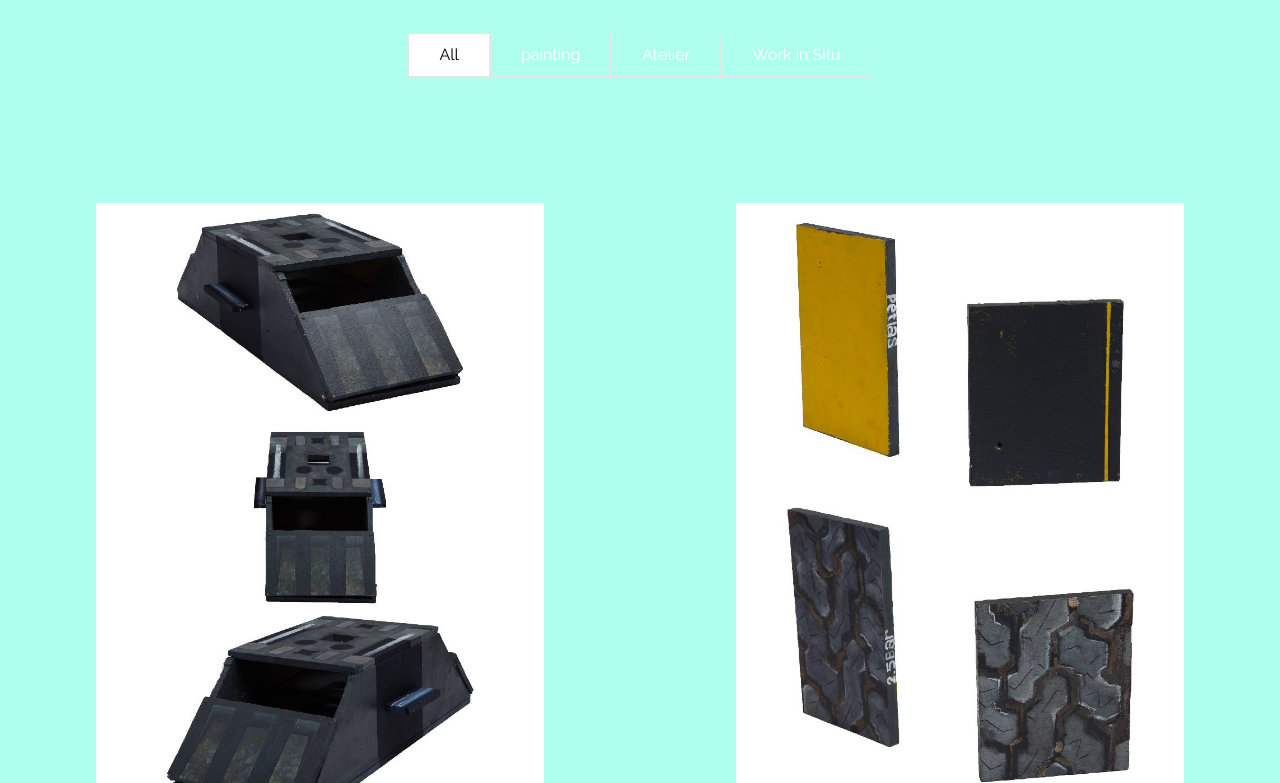
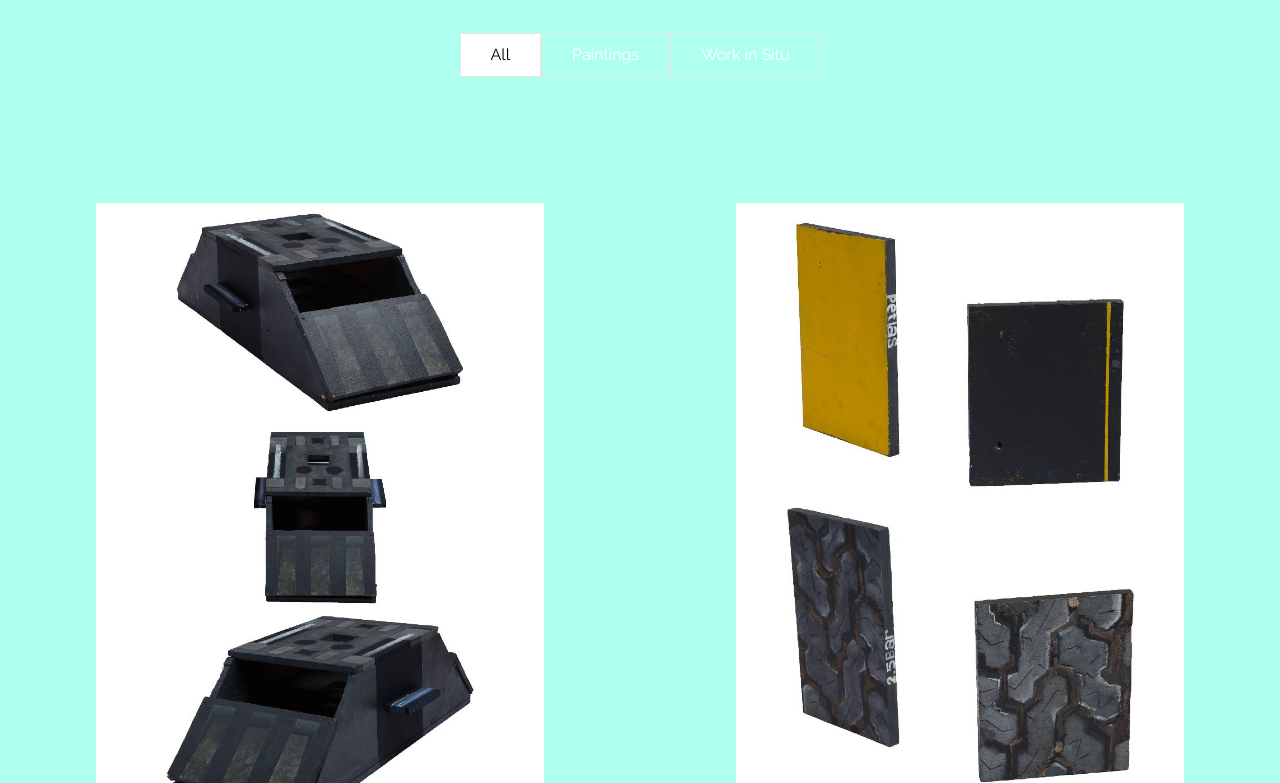
Before and after one commit to lievenvanderheyden/lievenvanderheyden.github.io, a plain HTML site: page paintings.html in a window 1280 px wide. Shown: the part 93-876 px from the top of the page. Drawn offline with Linux system fonts and the light colour scheme.

Commit message:
create github pages

```diff
--- a/paintings.html
+++ b/paintings.html
@@ -6,7 +6,7 @@
   <meta http-equiv="X-UA-Compatible" content="IE=edge">
   <meta name="generator" content="Mobirise v3.12.1, mobirise.com">
   <meta name="viewport" content="width=device-width, initial-scale=1">
-  <link rel="shortcut icon" href="assets/images/logo.png" type="image/x-icon">
+  <link rel="shortcut icon" href="assets/images/-dsc0012-192x128.jpg" type="image/x-icon">
   <meta name="description" content="copyright. lieven vanderheyden
 ">
 
@@ -36,7 +36,7 @@
                 <div class="mbr-table-cell">
 
                     <div class="navbar-brand">
-                        <a href="index.html" target="_blank" class="navbar-logo"><img src="assets/images/logo.png" alt="Mobirise"></a>
+                        <a href="index.html" target="_blank" class="navbar-logo"><img src="assets/images/-dsc0011-192x128.jpg" alt="Mobirise"></a>
                         <a class="navbar-caption text-black" href="https://mobirise.com">Dilettante Iconoclast</a>
                     </div>
 
@@ -47,7 +47,7 @@
                         <div class="hamburger-icon"></div>
                     </button>
 
-                    <ul class="nav-dropdown collapse pull-xs-right nav navbar-nav navbar-toggleable-sm" id="exCollapsingNavbar"><li class="nav-item"><a class="nav-link link" href="https://mobirise.com/" aria-expanded="false"></a></li><li class="nav-item nav-btn"><a class="nav-link btn btn-white btn-white-outline" href="index.html">HOME</a></li><li class="nav-item nav-btn"><a class="nav-link btn btn-white btn-white-outline" href="contacts.html">CONTACT</a></li><li class="nav-item nav-btn"><a class="nav-link btn btn-white btn-white-outline" href="paintings.html">PAINTINGS</a></li><li class="nav-item nav-btn"><a class="nav-link btn btn-white btn-white-outline" href="photos.html">PHOTOS</a></li><li class="nav-item nav-btn"><a class="nav-link btn btn-white btn-white-outline" href="drawings.html">DRAWINGS</a></li><li class="nav-item nav-btn"><a class="nav-link btn btn-white btn-white-outline" href="sculptures.html">SCULPTURES</a></li><li class="nav-item nav-btn"><a class="nav-link btn btn-white btn-white-outline" href="assignments.html">ASSIGNMENTS</a></li></ul>
+                    <ul class="nav-dropdown collapse pull-xs-right nav navbar-nav navbar-toggleable-sm" id="exCollapsingNavbar"><li class="nav-item"><a class="nav-link link" href="https://mobirise.com/" aria-expanded="false"></a></li><li class="nav-item nav-btn"><a class="nav-link btn btn-white btn-white-outline" href="index.html">HOME</a></li><li class="nav-item nav-btn"><a class="nav-link btn btn-white btn-white-outline" href="contacts.html">CONTACT</a></li><li class="nav-item nav-btn"><a class="nav-link btn btn-white btn-white-outline" href="paintings.html">PAINTINGS</a></li><li class="nav-item nav-btn"><a class="nav-link btn btn-white btn-white-outline" href="photos.html">PHOTOS</a></li><li class="nav-item nav-btn"><a class="nav-link btn btn-white btn-white-outline" href="drawings.html">DRAWINGS</a></li><li class="nav-item nav-btn"><a class="nav-link btn btn-white btn-white-outline" href="assignments.html">ASSIGNMENTS</a></li></ul>
                     <button hidden="" class="navbar-toggler navbar-close" type="button" data-toggle="collapse" data-target="#exCollapsingNavbar">
                         <div class="close-icon"></div>
                     </button>
@@ -60,7 +60,7 @@
 
 </section>
 
-<section class="engine"><a rel="external" href="https://mobirise.com">mobirise.com</a></section><section class="mbr-gallery mbr-section mbr-section-nopadding mbr-slider-carousel mbr-after-navbar" id="gallery3-6" data-filter="true" style="background-color: rgb(174, 255, 238); padding-top: 6rem; padding-bottom: 1.5rem;">
+<section class="engine"><a rel="external" href="https://mobirise.com">https://mobirise.com/</a></section><section class="mbr-gallery mbr-section mbr-section-nopadding mbr-slider-carousel mbr-after-navbar" id="gallery3-6" data-filter="true" style="background-color: rgb(174, 255, 238); padding-top: 6rem; padding-bottom: 1.5rem;">
     <!-- Filter -->
     <div class="mbr-gallery-filter container gallery-filter-active gallery-filter__bg">
         <ul>
@@ -73,7 +73,7 @@
         <div class=" mbr-gallery-layout-default">
             <div>
                 <div>
-                    <div class="mbr-gallery-item mbr-gallery-item__mobirise3 mbr-gallery-item--p6" data-tags="painting" data-video-url="false">
+                    <div class="mbr-gallery-item mbr-gallery-item__mobirise3 mbr-gallery-item--p6" data-tags="Paintings" data-video-url="false">
                         <div href="#lb-gallery3-6" data-slide-to="0" data-toggle="modal">
 
 
@@ -83,7 +83,7 @@
                             <span class="icon-focus"></span>
 
                         </div>
-                    </div><div class="mbr-gallery-item mbr-gallery-item__mobirise3 mbr-gallery-item--p6" data-tags="painting" data-video-url="false">
+                    </div><div class="mbr-gallery-item mbr-gallery-item__mobirise3 mbr-gallery-item--p6" data-tags="Paintings" data-video-url="false">
                         <div href="#lb-gallery3-6" data-slide-to="1" data-toggle="modal">
 
 
@@ -93,7 +93,7 @@
                             <span class="icon-focus"></span>
 
                         </div>
-                    </div><div class="mbr-gallery-item mbr-gallery-item__mobirise3 mbr-gallery-item--p6" data-tags="painting" data-video-url="false">
+                    </div><div class="mbr-gallery-item mbr-gallery-item__mobirise3 mbr-gallery-item--p6" data-tags="Paintings" data-video-url="false">
                         <div href="#lb-gallery3-6" data-slide-to="2" data-toggle="modal">
 
 
@@ -103,7 +103,7 @@
                             <span class="icon-focus"></span>
 
                         </div>
-                    </div><div class="mbr-gallery-item mbr-gallery-item__mobirise3 mbr-gallery-item--p6" data-tags="Atelier" data-video-url="false">
+                    </div><div class="mbr-gallery-item mbr-gallery-item__mobirise3 mbr-gallery-item--p6" data-tags="Paintings" data-video-url="false">
                         <div href="#lb-gallery3-6" data-slide-to="3" data-toggle="modal">
 
 
@@ -153,7 +153,7 @@
                             <span class="icon-focus"></span>
 
                         </div>
-                    </div><div class="mbr-gallery-item mbr-gallery-item__mobirise3 mbr-gallery-item--p6" data-tags="painting" data-video-url="false">
+                    </div><div class="mbr-gallery-item mbr-gallery-item__mobirise3 mbr-gallery-item--p6" data-tags="Paintings" data-video-url="false">
                         <div href="#lb-gallery3-6" data-slide-to="8" data-toggle="modal">
 
 
@@ -163,7 +163,7 @@
                             <span class="icon-focus"></span>
 
                         </div>
-                    </div><div class="mbr-gallery-item mbr-gallery-item__mobirise3 mbr-gallery-item--p6" data-tags="painting" data-video-url="false">
+                    </div><div class="mbr-gallery-item mbr-gallery-item__mobirise3 mbr-gallery-item--p6" data-tags="Paintings" data-video-url="false">
                         <div href="#lb-gallery3-6" data-slide-to="9" data-toggle="modal">
 
 
@@ -173,7 +173,7 @@
                             <span class="icon-focus"></span>
 
                         </div>
-                    </div><div class="mbr-gallery-item mbr-gallery-item__mobirise3 mbr-gallery-item--p6" data-tags="painting" data-video-url="false">
+                    </div><div class="mbr-gallery-item mbr-gallery-item__mobirise3 mbr-gallery-item--p6" data-tags="Paintings" data-video-url="false">
                         <div href="#lb-gallery3-6" data-slide-to="10" data-toggle="modal">
 
 
@@ -183,7 +183,7 @@
                             <span class="icon-focus"></span>
 
                         </div>
-                    </div><div class="mbr-gallery-item mbr-gallery-item__mobirise3 mbr-gallery-item--p6" data-tags="painting" data-video-url="false">
+                    </div><div class="mbr-gallery-item mbr-gallery-item__mobirise3 mbr-gallery-item--p6" data-tags="Paintings" data-video-url="false">
                         <div href="#lb-gallery3-6" data-slide-to="11" data-toggle="modal">
 
 
@@ -193,7 +193,7 @@
                             <span class="icon-focus"></span>
 
                         </div>
-                    </div><div class="mbr-gallery-item mbr-gallery-item__mobirise3 mbr-gallery-item--p6" data-tags="painting" data-video-url="false">
+                    </div><div class="mbr-gallery-item mbr-gallery-item__mobirise3 mbr-gallery-item--p6" data-tags="Paintings" data-video-url="false">
                         <div href="#lb-gallery3-6" data-slide-to="12" data-toggle="modal">
 
 
@@ -203,7 +203,7 @@
                             <span class="icon-focus"></span>
 
                         </div>
-                    </div><div class="mbr-gallery-item mbr-gallery-item__mobirise3 mbr-gallery-item--p6" data-tags="painting" data-video-url="false">
+                    </div><div class="mbr-gallery-item mbr-gallery-item__mobirise3 mbr-gallery-item--p6" data-tags="Paintings" data-video-url="false">
                         <div href="#lb-gallery3-6" data-slide-to="13" data-toggle="modal">
 
 
@@ -213,7 +213,7 @@
                             <span class="icon-focus"></span>
 
                         </div>
-                    </div><div class="mbr-gallery-item mbr-gallery-item__mobirise3 mbr-gallery-item--p6" data-tags="painting" data-video-url="false">
+                    </div><div class="mbr-gallery-item mbr-gallery-item__mobirise3 mbr-gallery-item--p6" data-tags="Paintings" data-video-url="false">
                         <div href="#lb-gallery3-6" data-slide-to="14" data-toggle="modal">
 
 
@@ -223,7 +223,7 @@
                             <span class="icon-focus"></span>
 
                         </div>
-                    </div><div class="mbr-gallery-item mbr-gallery-item__mobirise3 mbr-gallery-item--p6" data-tags="painting" data-video-url="false">
+                    </div><div class="mbr-gallery-item mbr-gallery-item__mobirise3 mbr-gallery-item--p6" data-tags="Paintings" data-video-url="false">
                         <div href="#lb-gallery3-6" data-slide-to="15" data-toggle="modal">
 
 
@@ -233,7 +233,7 @@
                             <span class="icon-focus"></span>
 
                         </div>
-                    </div><div class="mbr-gallery-item mbr-gallery-item__mobirise3 mbr-gallery-item--p6" data-tags="painting" data-video-url="false">
+                    </div><div class="mbr-gallery-item mbr-gallery-item__mobirise3 mbr-gallery-item--p6" data-tags="Paintings" data-video-url="false">
                         <div href="#lb-gallery3-6" data-slide-to="16" data-toggle="modal">
 
 
@@ -243,7 +243,7 @@
                             <span class="icon-focus"></span>
 
                         </div>
-                    </div><div class="mbr-gallery-item mbr-gallery-item__mobirise3 mbr-gallery-item--p6" data-tags="painting" data-video-url="false">
+                    </div><div class="mbr-gallery-item mbr-gallery-item__mobirise3 mbr-gallery-item--p6" data-tags="Paintings" data-video-url="false">
                         <div href="#lb-gallery3-6" data-slide-to="17" data-toggle="modal">
 
 
@@ -253,7 +253,7 @@
                             <span class="icon-focus"></span>
 
                         </div>
-                    </div><div class="mbr-gallery-item mbr-gallery-item__mobirise3 mbr-gallery-item--p6" data-tags="painting" data-video-url="false">
+                    </div><div class="mbr-gallery-item mbr-gallery-item__mobirise3 mbr-gallery-item--p6" data-tags="Paintings" data-video-url="false">
                         <div href="#lb-gallery3-6" data-slide-to="18" data-toggle="modal">
 
 
@@ -263,7 +263,7 @@
                             <span class="icon-focus"></span>
 
                         </div>
-                    </div><div class="mbr-gallery-item mbr-gallery-item__mobirise3 mbr-gallery-item--p6" data-tags="painting" data-video-url="false">
+                    </div><div class="mbr-gallery-item mbr-gallery-item__mobirise3 mbr-gallery-item--p6" data-tags="Paintings" data-video-url="false">
                         <div href="#lb-gallery3-6" data-slide-to="19" data-toggle="modal">
 
 
@@ -273,7 +273,7 @@
                             <span class="icon-focus"></span>
 
                         </div>
-                    </div><div class="mbr-gallery-item mbr-gallery-item__mobirise3 mbr-gallery-item--p6" data-tags="painting" data-video-url="false">
+                    </div><div class="mbr-gallery-item mbr-gallery-item__mobirise3 mbr-gallery-item--p6" data-tags="Paintings" data-video-url="false">
                         <div href="#lb-gallery3-6" data-slide-to="20" data-toggle="modal">
 
 
@@ -283,7 +283,7 @@
                             <span class="icon-focus"></span>
 
                         </div>
-                    </div><div class="mbr-gallery-item mbr-gallery-item__mobirise3 mbr-gallery-item--p6" data-tags="painting" data-video-url="false">
+                    </div><div class="mbr-gallery-item mbr-gallery-item__mobirise3 mbr-gallery-item--p6" data-tags="Paintings" data-video-url="false">
                         <div href="#lb-gallery3-6" data-slide-to="21" data-toggle="modal">
 
 
@@ -293,7 +293,7 @@
                             <span class="icon-focus"></span>
 
                         </div>
-                    </div><div class="mbr-gallery-item mbr-gallery-item__mobirise3 mbr-gallery-item--p6" data-tags="painting" data-video-url="false">
+                    </div><div class="mbr-gallery-item mbr-gallery-item__mobirise3 mbr-gallery-item--p6" data-tags="Paintings" data-video-url="false">
                         <div href="#lb-gallery3-6" data-slide-to="22" data-toggle="modal">
 
 
@@ -303,7 +303,7 @@
                             <span class="icon-focus"></span>
 
                         </div>
-                    </div><div class="mbr-gallery-item mbr-gallery-item__mobirise3 mbr-gallery-item--p6" data-tags="painting" data-video-url="false">
+                    </div><div class="mbr-gallery-item mbr-gallery-item__mobirise3 mbr-gallery-item--p6" data-tags="Paintings" data-video-url="false">
                         <div href="#lb-gallery3-6" data-slide-to="23" data-toggle="modal">
 
 
@@ -313,7 +313,7 @@
                             <span class="icon-focus"></span>
 
                         </div>
-                    </div><div class="mbr-gallery-item mbr-gallery-item__mobirise3 mbr-gallery-item--p6" data-tags="painting" data-video-url="false">
+                    </div><div class="mbr-gallery-item mbr-gallery-item__mobirise3 mbr-gallery-item--p6" data-tags="Paintings" data-video-url="false">
                         <div href="#lb-gallery3-6" data-slide-to="24" data-toggle="modal">
 
 
@@ -323,7 +323,7 @@
                             <span class="icon-focus"></span>
 
                         </div>
-                    </div><div class="mbr-gallery-item mbr-gallery-item__mobirise3 mbr-gallery-item--p6" data-tags="painting" data-video-url="false">
+                    </div><div class="mbr-gallery-item mbr-gallery-item__mobirise3 mbr-gallery-item--p6" data-tags="Paintings" data-video-url="false">
                         <div href="#lb-gallery3-6" data-slide-to="25" data-toggle="modal">
 
 
@@ -333,7 +333,7 @@
                             <span class="icon-focus"></span>
 
                         </div>
-                    </div><div class="mbr-gallery-item mbr-gallery-item__mobirise3 mbr-gallery-item--p6" data-tags="painting" data-video-url="false">
+                    </div><div class="mbr-gallery-item mbr-gallery-item__mobirise3 mbr-gallery-item--p6" data-tags="Paintings" data-video-url="false">
                         <div href="#lb-gallery3-6" data-slide-to="26" data-toggle="modal">
 
 
@@ -343,7 +343,7 @@
                             <span class="icon-focus"></span>
 
                         </div>
-                    </div><div class="mbr-gallery-item mbr-gallery-item__mobirise3 mbr-gallery-item--p6" data-tags="painting" data-video-url="false">
+                    </div><div class="mbr-gallery-item mbr-gallery-item__mobirise3 mbr-gallery-item--p6" data-tags="Paintings" data-video-url="false">
                         <div href="#lb-gallery3-6" data-slide-to="27" data-toggle="modal">
 
 
@@ -353,7 +353,7 @@
                             <span class="icon-focus"></span>
 
                         </div>
-                    </div><div class="mbr-gallery-item mbr-gallery-item__mobirise3 mbr-gallery-item--p6" data-tags="painting" data-video-url="false">
+                    </div><div class="mbr-gallery-item mbr-gallery-item__mobirise3 mbr-gallery-item--p6" data-tags="Paintings" data-video-url="false">
                         <div href="#lb-gallery3-6" data-slide-to="28" data-toggle="modal">
 
 
@@ -363,7 +363,7 @@
                             <span class="icon-focus"></span>
 
                         </div>
-                    </div><div class="mbr-gallery-item mbr-gallery-item__mobirise3 mbr-gallery-item--p6" data-tags="painting" data-video-url="false">
+                    </div><div class="mbr-gallery-item mbr-gallery-item__mobirise3 mbr-gallery-item--p6" data-tags="Paintings" data-video-url="false">
                         <div href="#lb-gallery3-6" data-slide-to="29" data-toggle="modal">
 
 
@@ -407,7 +407,7 @@
                             <img alt="" src="assets/images/urban-2000x1423.jpg">
                         </div><div class="carousel-item">
                             <img alt="" src="assets/images/naamloos-2000x1423.jpg">
-                        </div><div class="carousel-item">
+                        </div><div class="carousel-item active">
                             <img alt="" src="assets/images/muiscou-2000x1423.jpg">
                         </div><div class="carousel-item">
                             <img alt="" src="assets/images/attentie-2000x2809.jpg">
@@ -445,7 +445,7 @@
                             <img alt="" src="assets/images/plaquette-16-2000x2809.jpg">
                         </div><div class="carousel-item">
                             <img alt="" src="assets/images/plaquette-17-2000x2809.jpg">
-                        </div><div class="carousel-item active">
+                        </div><div class="carousel-item">
                             <img alt="" src="assets/images/plateau-2000x2809.jpg">
                         </div>
                     </div>
```
Also changed, not shown: assets/images/hashes.json (+1 -1 lines), assignments.html (+8 -8 lines), contacts.html (+5 -5 lines), drawings.html (+4 -4 lines), index.html (+4 -5 lines), photos.html (+3 -3 lines), assets/images/-dsc0011-192x128.jpg (added), assets/images/-dsc0011-2000x1333.jpg (added), assets/images/-dsc0012-192x128.jpg (added), assets/images/-dsc0012-2000x1333.jpg (added), assets/images/18195196-1525721770806215-1746135353-o-600x336.jpg (added).
